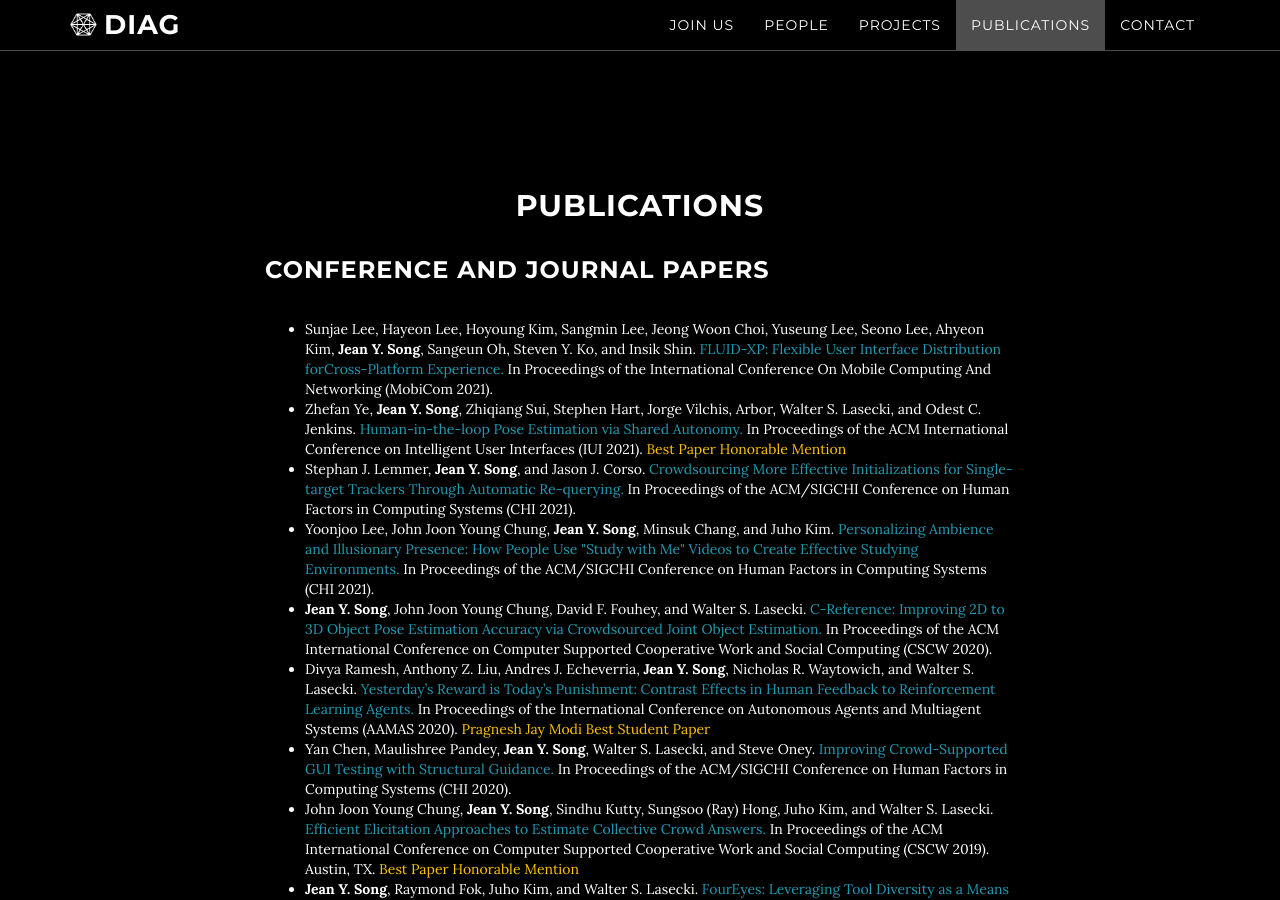
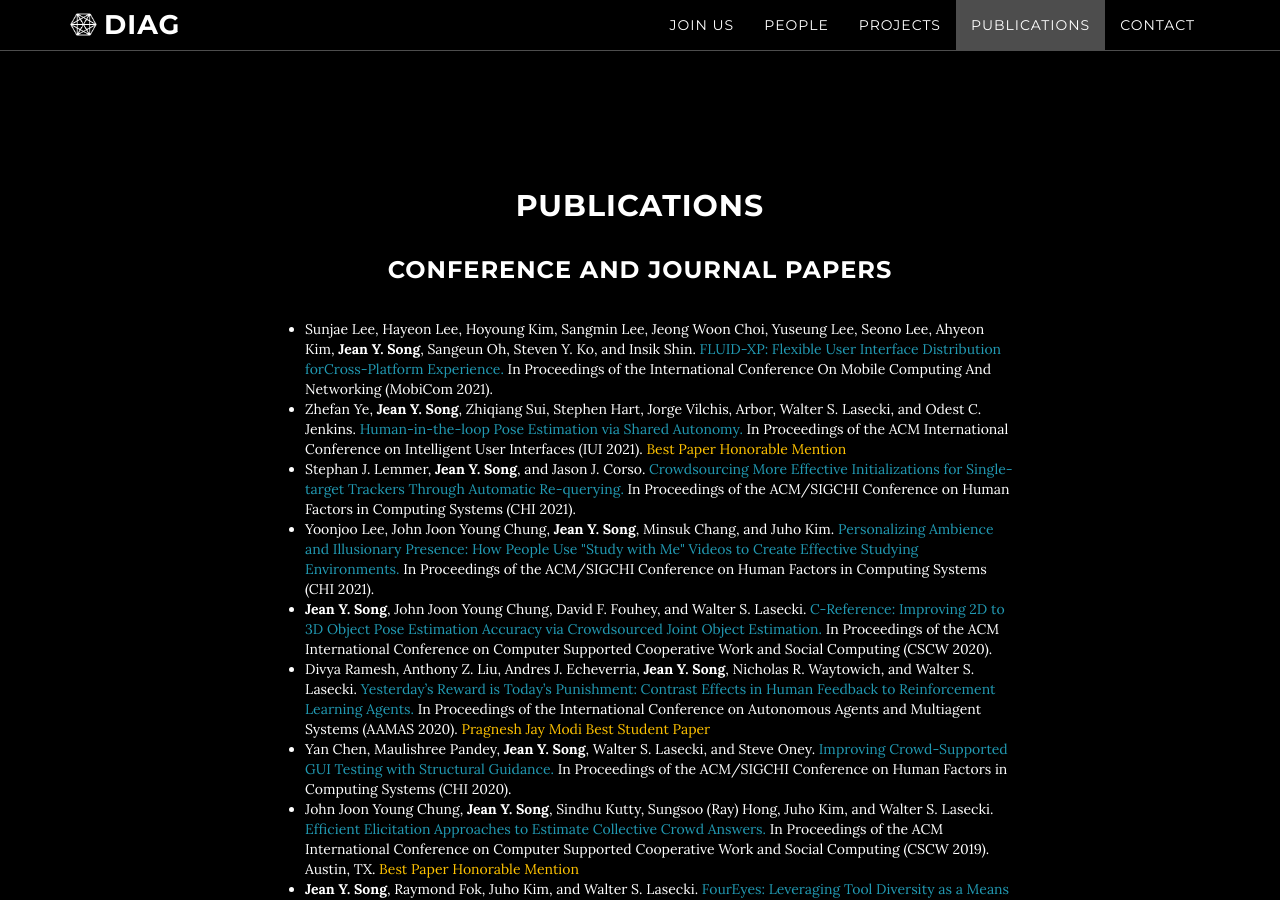
Before and after one commit to raflereak/diag-dgist.github.io, a Jekyll site: the page built from index.html, in a window 1280 px wide and 900 px high, scrolled down 3862 px. Built offline with Jekyll 4.4.1, drawn with Linux system fonts in a browser that asks for light colours.

```diff
--- a/_includes/publications.html
+++ b/_includes/publications.html
@@ -4,7 +4,7 @@
             <div class="col-lg-8 col-lg-offset-2">
                 <h2 style="text-align: center;">Publications</h2>
 
-                <h3><strong>Conference and Journal Papers</strong></h3>
+                <h3 style="text-align: center;"><strong>Conference and Journal Papers</strong></h3>
                   <ul>
                     <li>
                       Sunjae Lee, Hayeon Lee, Hoyoung Kim, Sangmin Lee, Jeong Woon Choi, Yuseung Lee, Seono Lee, Ahyeon Kim, <b>Jean Y. Song</b>, Sangeun Oh, Steven Y. Ko, and Insik Shin.
@@ -78,7 +78,7 @@
                   </ul>
                 <br><br>
 
-                <h3><strong>Posters, Demos, and Workshop Papers</strong></h3>
+                <h3 style="text-align: center;"><strong>Posters, Demos, and Workshop Papers</strong></h3>
                   <ul>
                     <li>Andrew M. Vernier, <b>Jean Y. Song</b>, Edward Sun, Allison Kench, and Walter S. Lasecki.
                       <a href="/publications/corsica_UIST2019-poster.pdf">Towards Universal Evaluation of Image Annotation Interfaces.
```
